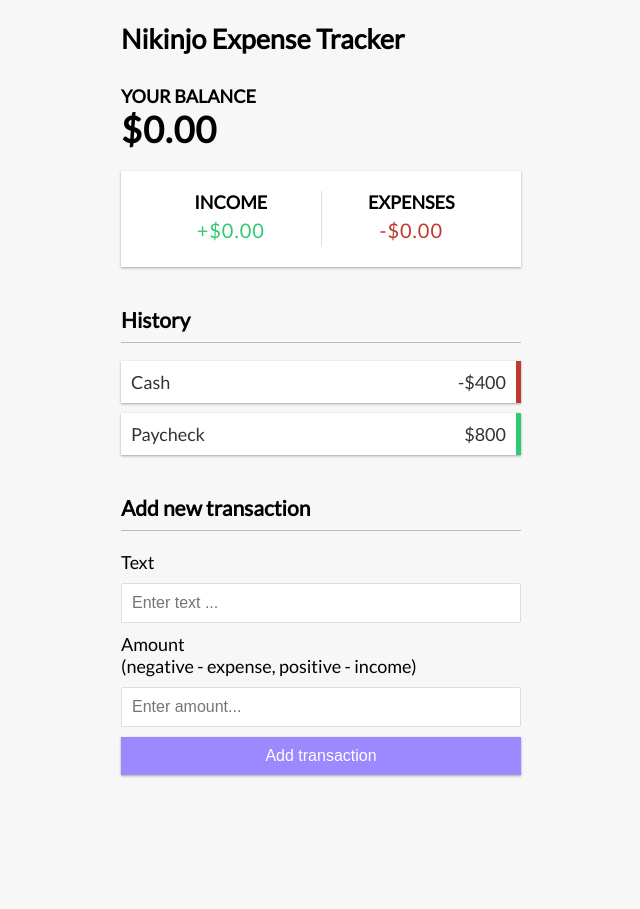
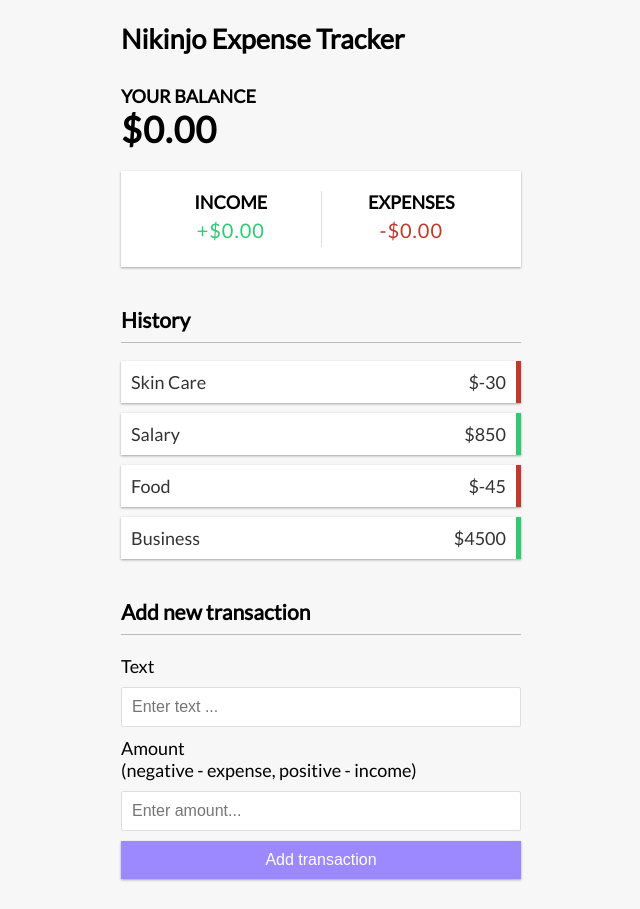
Before and after one commit to frankndungu/expense-tracker, a Vue app: page / in a window 1280 px wide. Shown: the whole page, without its empty margins (319-959 px from the left). Before the commit the page ends 805 px from the top, so only its background shows below. Built offline with nearby package versions, Linux system fonts and the light colour scheme.

Commit message:
Options API

```diff
--- a/src/components/TransactionList.vue
+++ b/src/components/TransactionList.vue
@@ -1,11 +1,28 @@
 <template>
   <h3>History</h3>
   <ul id="list" class="list">
-    <li class="minus">
-      Cash <span>-$400</span><button class="delete-btn">X</button>
-    </li>
-    <li class="plus">
-      Paycheck <span>$800</span><button class="delete-btn">X</button>
+    <li
+      v-for="transaction in transactions"
+      :key="transaction.id"
+      :class="transaction.amount < 0 ? 'minus' : 'plus'"
+    >
+      {{ transaction.text }} <span>${{ transaction.amount }}</span
+      ><button class="delete-btn">X</button>
     </li>
   </ul>
 </template>
+
+<script>
+export default {
+  data() {
+    return {
+      transactions: [
+        { id: 1, text: "Skin Care", amount: -30.0 },
+        { id: 2, text: "Salary", amount: 850.0 },
+        { id: 3, text: "Food", amount: -45.0 },
+        { id: 4, text: "Business", amount: 4500.0 },
+      ],
+    };
+  },
+};
+</script>
```
Also changed, not shown: 1 other file (tests, documents, lock files or other folders).
